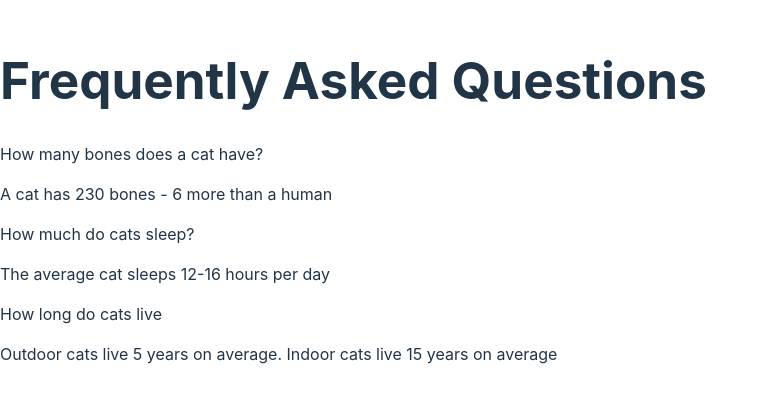
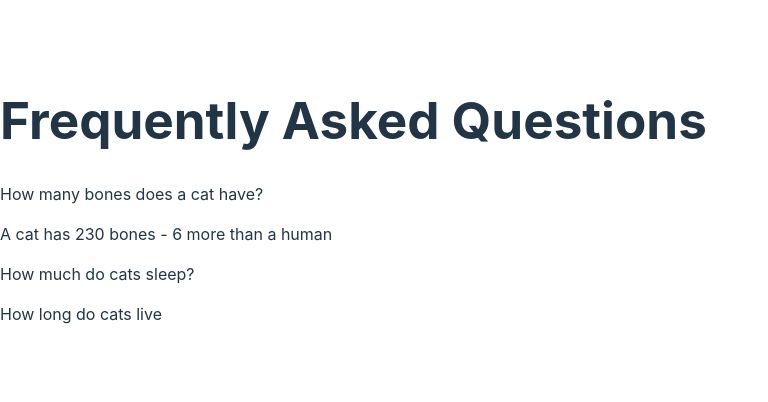
Before and after one commit to deltam3/frontendeval, a React (Vite) app in the folder Easy/1_FAQComponent/tsversion/: page / in a window 1280 px wide. Shown: the part 200-602 px from the top of the page, without its empty margins (0-768 px from the left). Built offline with nearby package versions, Linux system fonts and the light colour scheme.

Commit message:
made faqitem's answer show depending on isOpen property's boolean value

```diff
--- a/Easy/1_FAQComponent/tsversion/src/components/FAQItem.tsx
+++ b/Easy/1_FAQComponent/tsversion/src/components/FAQItem.tsx
@@ -1,4 +1,3 @@
-import React from "react";
 import { FAQType } from "../pages/FAQPage";
 
 type Props = {
@@ -9,7 +8,7 @@ const FAQItem = (props: Props) => {
   return (
     <div>
       <p>{props.item.question}</p>
-      <p>{props.item.answer}</p>
+      <p>{props.item.isOpen && props.item.answer}</p>
     </div>
   );
 };
--- a/Easy/1_FAQComponent/tsversion/src/pages/FAQPage.tsx
+++ b/Easy/1_FAQComponent/tsversion/src/pages/FAQPage.tsx
@@ -13,17 +13,20 @@ const FAQPage = (props: Props) => {
       id: 1,
       question: "How many bones does a cat have?",
       answer: "A cat has 230 bones - 6 more than a human",
+      isOpen: true,
     },
     {
       id: 2,
       question: "How much do cats sleep?",
       answer: "The average cat sleeps 12-16 hours per day",
+      isOpen: false,
     },
     {
       id: 3,
       question: "How long do cats live",
       answer:
         "Outdoor cats live 5 years on average. Indoor cats live 15 years on average",
+      isOpen: false,
     },
   ]);
 
```
